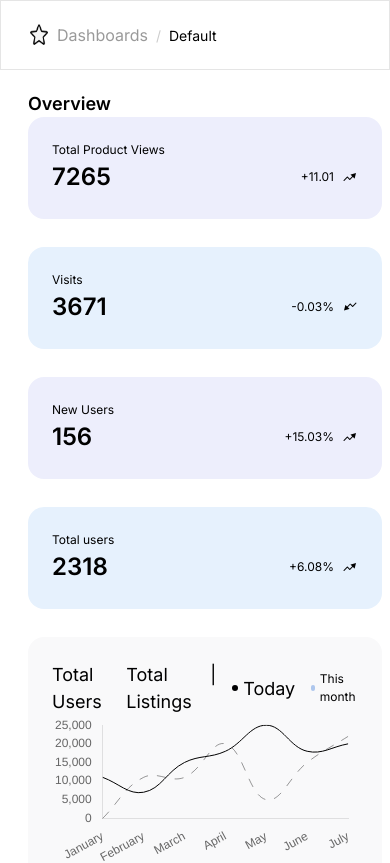
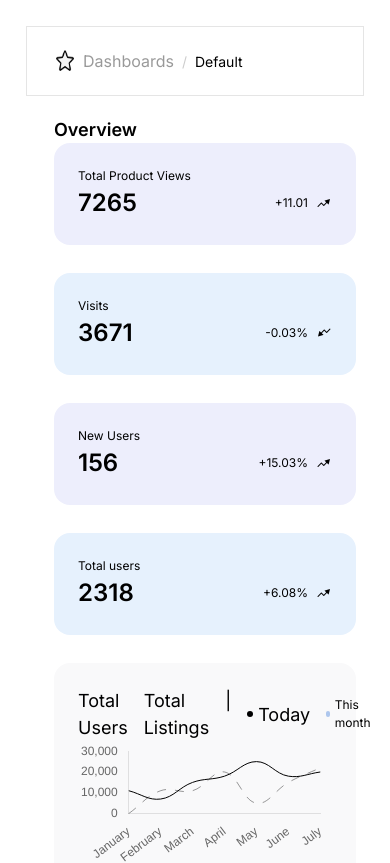
Before and after one commit to dijayst/prelura, a React (Create React App) app: page / in a window 390 px wide. Shown: the top 863 px of the page. Built offline with nearby package versions, Linux system fonts and the light colour scheme.

Commit message:
inprogress

```diff
--- a/src/navbar/Sidebar.css
+++ b/src/navbar/Sidebar.css
@@ -595,6 +595,7 @@ hovered {
     }
     .contentinfo{
       width: 100%;
+      padding: 26px;
     }
     .maincontent{
 
```
